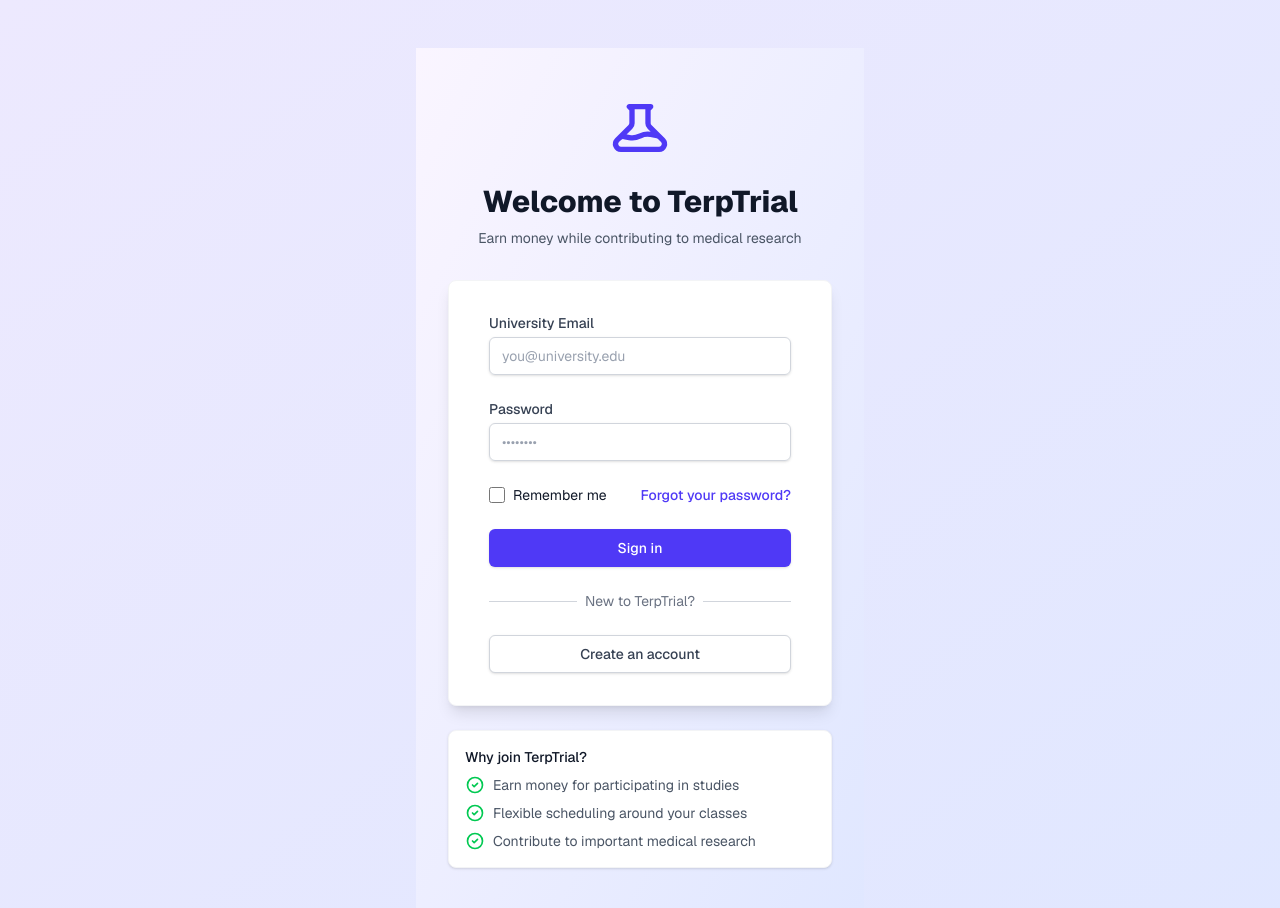
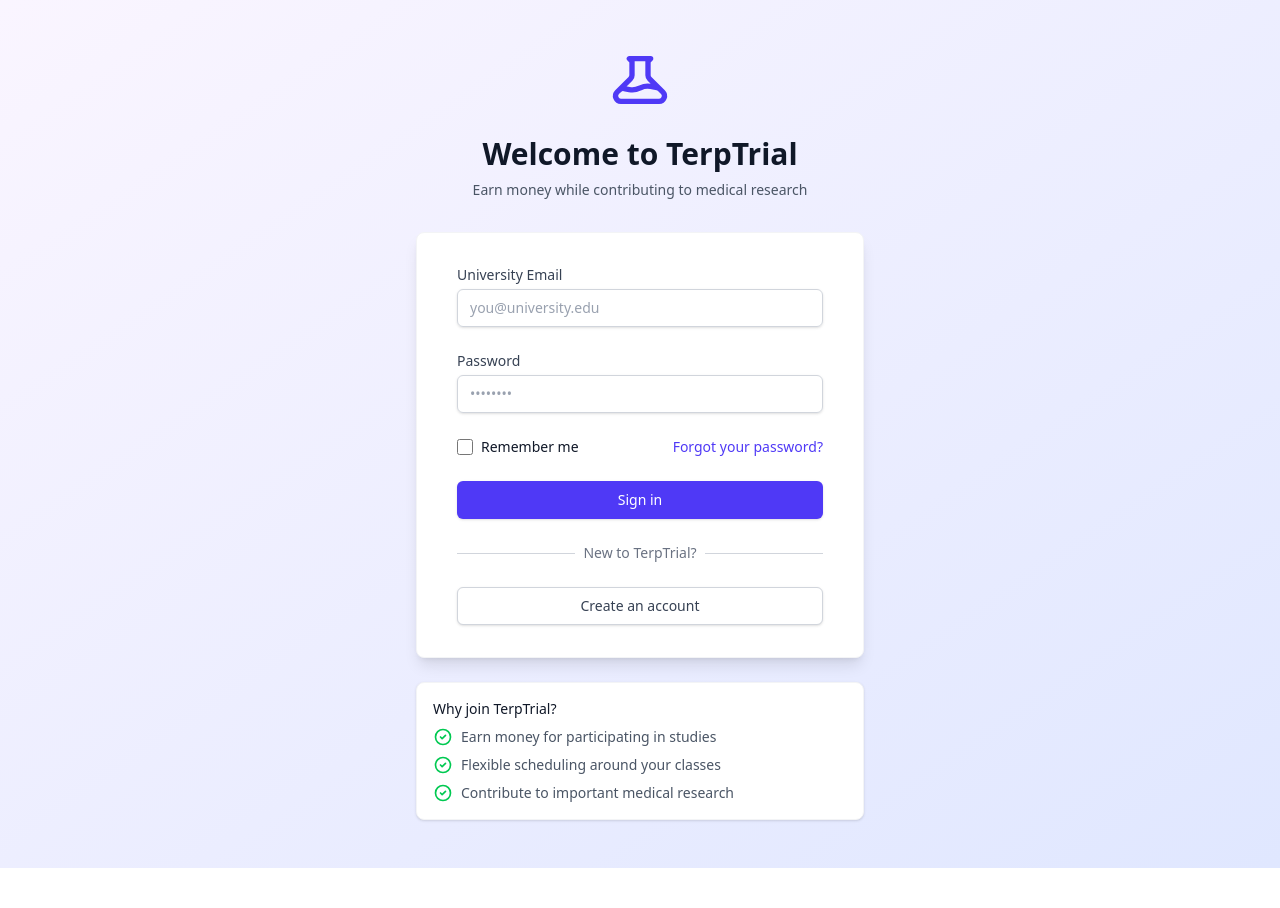
Before and after one commit to PriyankaPatel72/Trials, a Next.js app: page / in a window 1280 px wide. Shown: the top 908 px of the page. After the commit the page ends 868 px from the top, so only its background shows below. Built offline with nearby package versions, Linux system fonts and the light colour scheme.

Commit message:
Fixed layout

```diff
--- a/app/globals.css
+++ b/app/globals.css
@@ -1,5 +1,5 @@
 @import "tailwindcss";
-
+/*
 :root {
   --background: #ffffff;
   --foreground: #171717;
@@ -32,5 +32,5 @@ body {
 .layout-container {
   margin: 0 auto;
   width: 100%;
-  max-width: 28rem; /* Matches sm:max-w-md */
-}
+  max-width: 28rem; /* Matches sm:max-w-md
+} */
```
